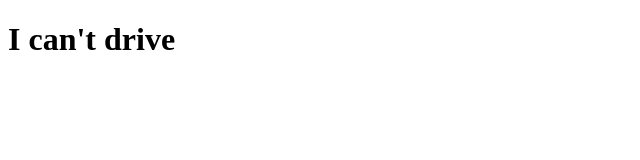
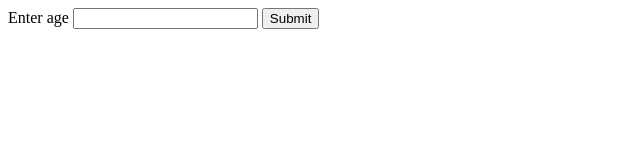
Before and after one commit to iskevinlemon/SuperHTML, a plain HTML site: page tutorial/2/index.html in a window 1280 px wide. Shown: the whole page, without its empty margins (0-640 px from the left). Drawn offline with Linux system fonts and the light colour scheme.

Commit message:
Updated tutorial 2

```diff
--- a/tutorial/2/index.html
+++ b/tutorial/2/index.html
@@ -8,21 +8,38 @@
 </head>
 <body superHTMLController="myController">
 
+    <!--
+        When the form is submitted,
+        the url will be ?age={value}
+        {value} - value entered into the input field
+    -->
+    <form>
+        <label for="age">Enter age</label>
+        <input type="number" name="age">
+        <input type="submit">
+    </form>
+
     <h1>@{result}</h1>
 
     <script>
     var s = SuperHTML;
     s.controller("myController");
 
-    var age = 9;
+    // Get age from url param
+    var age = new URLSearchParams(window.location.search).get('age');
+
     var result;
 
-    if(age >= 18){
-        result = "I can drive";
+    if(age != null){
+
+        if(age >= 18){
+            result = "I can drive";
+        }
+        else{
+            result = "I can't drive";
+        }
     }
-    else{
-        result = "I can't drive";
-    }
+
 
     s.compile();
     </script>
```
